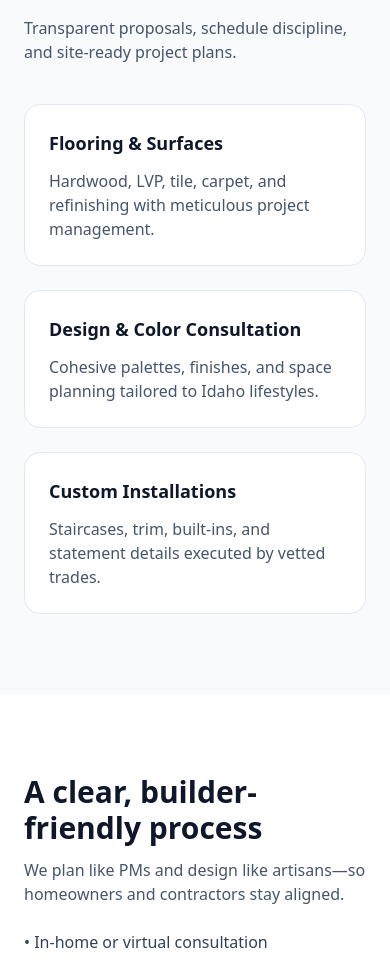
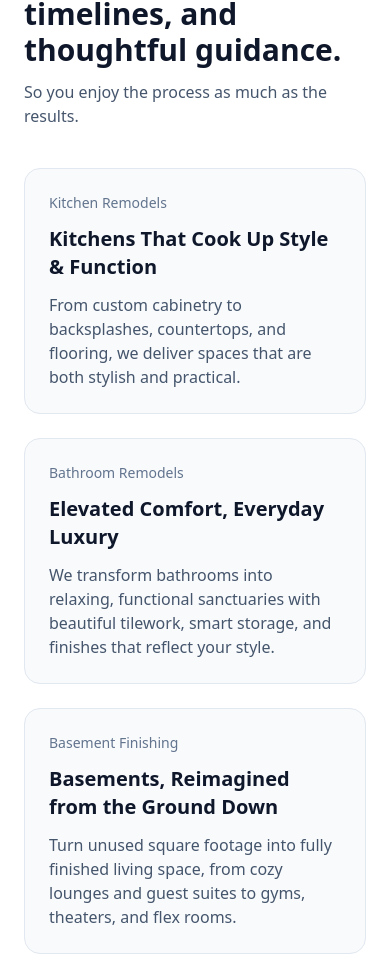
Before and after one commit to interiorsofcalifornia/interiors-of-idaho, a Next.js app: page / in a window 390 px wide. Shown: the part 1019-1989 px from the top of the page. Built offline with nearby package versions, Linux system fonts and the light colour scheme.

Commit message:
Match Idaho site more closely to California

```diff
--- a/src/app/page.tsx
+++ b/src/app/page.tsx
@@ -1,42 +1,98 @@
 "use client";
 
-const features = [
+const services = [
   {
-    title: "Flooring & Surfaces",
-    desc: "Hardwood, LVP, tile, carpet, and refinishing with meticulous project management.",
+    eyebrow: "Kitchen Remodels",
+    title: "Kitchens That Cook Up Style & Function",
+    desc: "From custom cabinetry to backsplashes, countertops, and flooring, we deliver spaces that are both stylish and practical.",
   },
   {
-    title: "Design & Color Consultation",
-    desc: "Cohesive palettes, finishes, and space planning tailored to Idaho lifestyles.",
+    eyebrow: "Bathroom Remodels",
+    title: "Elevated Comfort, Everyday Luxury",
+    desc: "We transform bathrooms into relaxing, functional sanctuaries with beautiful tilework, smart storage, and finishes that reflect your style.",
   },
   {
-    title: "Custom Installations",
-    desc: "Staircases, trim, built-ins, and statement details executed by vetted trades.",
+    eyebrow: "Basement Finishing",
+    title: "Basements, Reimagined from the Ground Down",
+    desc: "Turn unused square footage into fully finished living space, from cozy lounges and guest suites to gyms, theaters, and flex rooms.",
+  },
+  {
+    eyebrow: "Flooring Installation",
+    title: "Flooring That Elevates Every Step",
+    desc: "Hardwood, tile, carpet, luxury vinyl, engineered flooring, and stone installed with care and built to last.",
+  },
+  {
+    eyebrow: "Custom Installations",
+    title: "Craftsmanship That Stands Out",
+    desc: "Trim, built-ins, stair details, and architectural touches that make a house feel truly custom.",
+  },
+  {
+    eyebrow: "Outdoor Living",
+    title: "Spaces Designed for Entertaining",
+    desc: "Covered patios, transitional indoor-outdoor finishes, and details that create a polished, welcoming atmosphere.",
   },
 ];
 
 const steps = [
-  "In-home or virtual consultation",
-  "Detailed proposal & scheduling",
-  "Material sourcing & logistics",
-  "White-glove installation & walkthrough",
+  {
+    number: "1",
+    title: "Schedule a Free Consultation",
+    desc: "Tell us about your vision and your space.",
+  },
+  {
+    number: "2",
+    title: "Get a Custom Plan & Quote",
+    desc: "Clear scope, timeline, and estimate with no surprises.",
+  },
+  {
+    number: "3",
+    title: "Watch Your Dream Take Shape",
+    desc: "Expert craftsmanship brings your project to life.",
+  },
+];
+
+const whyChoose = [
+  {
+    title: "Quality Craftsmanship",
+    desc: "Detail-driven installs and finishes that are built to last.",
+  },
+  {
+    title: "Clear Communication",
+    desc: "Transparent pricing, steady timelines, and proactive updates.",
+  },
+  {
+    title: "Locally Focused Service",
+    desc: "Serving Idaho homeowners with responsive, reliable support.",
+  },
+  {
+    title: "Function + Style",
+    desc: "Design-forward solutions that work beautifully for everyday living.",
+  },
+];
+
+const processImages = [
+  { src: "/hero.jpg", alt: "Primary bedroom with warm wood ceiling and carpet" },
+  { src: "/living.jpg", alt: "Modern living room with dark flooring and art" },
+  { src: "/bedroom.jpg", alt: "Cozy bedroom with soft carpet and layered textures" },
 ];
 
 const gallery = [
-  { src: "/living.jpg", alt: "Open living space" },
-  { src: "/kitchen.jpg", alt: "Modern kitchen remodel" },
-  { src: "/bathroom.jpg", alt: "Modern bathroom design" },
-  { src: "/tile-floor.jpg", alt: "Stone flooring detail" },
-  { src: "/bedroom.jpg", alt: "Soft neutral bedroom design" },
-  { src: "/outdoor.jpg", alt: "Outdoor patio and entertaining space" },
-  { src: "/kitchen-2.jpg", alt: "Bright kitchen design" },
-  { src: "/shower.jpg", alt: "Custom shower install" },
+  { src: "/hero.jpg", alt: "Primary bedroom with warm wood ceiling and carpet" },
+  { src: "/living.jpg", alt: "Modern living room with dark flooring and art" },
+  { src: "/bedroom.jpg", alt: "Cozy bedroom with soft carpet and layered textures" },
+  { src: "/carpet-bedroom.jpg", alt: "Large finished basement with wall-to-wall carpet" },
+  { src: "/outdoor.jpg", alt: "Covered veranda with fireplace and outdoor lounge" },
+  { src: "/kitchen.jpg", alt: "Kitchen view toward island with stone countertop" },
+  { src: "/kitchen-2.jpg", alt: "Bright kitchen with custom finishes" },
+  { src: "/tile-floor.jpg", alt: "Warm stone flooring detail" },
+  { src: "/bathroom.jpg", alt: "Contemporary bath with large-format tile and shower" },
+  { src: "/shower.jpg", alt: "Bathroom with custom glass shower" },
 ];
 
 export default function InteriorsOfIdahoLanding() {
   return (
     <div className="min-h-screen bg-white text-slate-900">
-      <header className="sticky top-0 z-40 w-full border-b border-slate-200 bg-white/90">
+      <header className="sticky top-0 z-40 w-full border-b border-slate-200 bg-white/90 backdrop-blur">
         <div className="mx-auto flex max-w-7xl items-center justify-between px-6 py-4">
           <div className="flex items-center gap-3">
             <img
@@ -49,24 +105,24 @@ export default function InteriorsOfIdahoLanding() {
           <nav className="hidden items-center gap-6 text-sm md:flex">
             <a href="#services" className="hover:opacity-70">Services</a>
             <a href="#process" className="hover:opacity-70">Process</a>
-            <a href="#work" className="hover:opacity-70">Work</a>
+            <a href="#gallery" className="hover:opacity-70">Gallery</a>
             <a href="#about" className="hover:opacity-70">About</a>
             <a href="#contact" className="hover:opacity-70">Contact</a>
           </nav>
 
           <a
             href="#contact"
-            className="inline-flex items-center rounded-2xl bg-slate-900 px-4 py-2 text-white"
+            className="inline-flex items-center rounded-full bg-slate-900 px-5 py-2.5 text-white"
           >
-            Book a consult
+            Request a Free Estimate
           </a>
         </div>
       </header>
 
-      <section className="relative min-h-[78vh] overflow-hidden flex items-center">
+      <section className="relative flex min-h-[78vh] items-center overflow-hidden">
         <div className="absolute inset-0 -z-20">
           <img
-            src="https://images.unsplash.com/photo-1524758631624-e2822e304c36?q=80&w=2200&auto=format&fit=crop"
+            src="/hero.jpg"
             alt="Premium Idaho interior"
             className="h-full w-full object-cover"
           />
@@ -74,7 +130,7 @@ export default function InteriorsOfIdahoLanding() {
 
         <div className="absolute inset-0 -z-10 bg-black/55" />
 
-        <div className="pointer-events-none absolute inset-0 -z-0">
+        <div className="pointer-events-none absolute inset-0">
           <div className="absolute left-[18%] top-[14%] h-2 w-2 rounded-full bg-white/80 shadow-[0_0_18px_rgba(255,255,255,0.9)]" />
           <div className="absolute left-[33%] top-[18%] h-2 w-2 rounded-full bg-white/70 shadow-[0_0_18px_rgba(255,255,255,0.9)]" />
           <div className="absolute left-[47%] top-[12%] h-2 w-2 rounded-full bg-white/75 shadow-[0_0_18px_rgba(255,255,255,0.9)]" />
@@ -87,7 +143,7 @@ export default function InteriorsOfIdahoLanding() {
         <div className="relative mx-auto max-w-7xl px-6 py-24">
           <div className="max-w-4xl">
             <p className="text-xs uppercase tracking-[0.22em] text-white/80">
-              SERVING ALL OF IDAHO
+              Serving All of Idaho
             </p>
 
             <h1 className="mt-4 text-5xl font-semibold leading-[0.95] text-white md:text-7xl">
@@ -99,9 +155,7 @@ export default function InteriorsOfIdahoLanding() {
             </h2>
 
             <p className="mt-8 max-w-3xl text-xl leading-relaxed text-white/85">
-              From concept to installation, we bring refined flooring, finishes, and
-              spaces to life. Interior remodeling managed end-to-end for a seamless
-              experience.
+              From concept to installation, we bring refined flooring, finishes, and spaces to life. Interior remodeling managed end-to-end for a seamless experience.
             </p>
 
             <div className="mt-10 flex flex-wrap gap-4">
@@ -112,7 +166,7 @@ export default function InteriorsOfIdahoLanding() {
                 Request a Free Estimate
               </a>
               <a
-                href="#work"
+                href="#gallery"
                 className="rounded-full border border-white/40 bg-white/10 px-8 py-4 text-lg font-medium text-white backdrop-blur-sm"
               >
                 See our Gallery
@@ -122,25 +176,29 @@ export default function InteriorsOfIdahoLanding() {
         </div>
       </section>
 
-      <section id="services" className="bg-slate-50 py-20">
+      <section id="services" className="bg-white py-20">
         <div className="mx-auto max-w-7xl px-6">
           <div className="mb-10 max-w-2xl">
-            <h2 className="text-3xl font-semibold md:text-4xl">
-              Full-service interiors & execution
+            <p className="text-sm uppercase tracking-[0.15em] text-slate-500">
+              Built on Craftsmanship
+            </p>
+            <h2 className="mt-2 text-3xl font-semibold md:text-4xl">
+              Up-front costs, steady timelines, and thoughtful guidance.
             </h2>
             <p className="mt-3 text-slate-600">
-              Transparent proposals, schedule discipline, and site-ready project plans.
+              So you enjoy the process as much as the results.
             </p>
           </div>
 
-          <div className="grid gap-6 md:grid-cols-3">
-            {features.map((f) => (
+          <div className="grid gap-6 md:grid-cols-2 xl:grid-cols-3">
+            {services.map((service) => (
               <div
-                key={f.title}
-                className="rounded-2xl border border-slate-200 bg-white p-6"
+                key={service.title}
+                className="rounded-2xl border border-slate-200 bg-slate-50 p-6"
               >
-                <h3 className="text-lg font-semibold">{f.title}</h3>
-                <p className="mt-3 text-slate-600">{f.desc}</p>
+                <p className="text-sm font-medium text-slate-500">{service.eyebrow}</p>
+                <h3 className="mt-3 text-xl font-semibold">{service.title}</h3>
+                <p className="mt-3 text-slate-600">{service.desc}</p>
               </div>
             ))}
           </div>
@@ -148,83 +206,111 @@ export default function InteriorsOfIdahoLanding() {
       </section>
 
       <section id="process" className="py-20">
-        <div className="mx-auto grid max-w-7xl items-center gap-12 px-6 md:grid-cols-2">
-          <div>
-            <h2 className="text-3xl font-semibold md:text-4xl">
-              A clear, builder-friendly process
-            </h2>
-            <p className="mt-3 text-slate-600">
-              We plan like PMs and design like artisans—so homeowners and contractors stay aligned.
-            </p>
+        <div className="mx-auto max-w-7xl px-6">
+          <p className="text-sm uppercase tracking-[0.15em] text-slate-500">
+            How We Work
+          </p>
+          <h2 className="mt-2 text-3xl font-semibold md:text-4xl">
+            Our Simple 3-Step Process
+          </h2>
 
-            <ul className="mt-6 space-y-3">
-              {steps.map((s) => (
-                <li key={s} className="text-slate-700">• {s}</li>
-              ))}
-            </ul>
+          <div className="mt-12 grid gap-6 md:grid-cols-3">
+            {steps.map((step) => (
+              <div key={step.number} className="rounded-2xl border border-slate-200 bg-white p-6">
+                <div className="text-3xl font-semibold text-slate-900">{step.number}</div>
+                <h3 className="mt-4 text-xl font-semibold">{step.title}</h3>
+                <p className="mt-3 text-slate-600">{step.desc}</p>
+              </div>
+            ))}
           </div>
 
-          <div className="grid grid-cols-2 gap-3">
-            {gallery.slice(0, 4).map((g) => (
+          <div className="mt-12 grid gap-4 md:grid-cols-3">
+            {processImages.map((img) => (
               <img
-                key={g.src}
-                src={g.src}
-                alt={g.alt}
-                className="h-48 w-full rounded-2xl object-cover"
+                key={img.src}
+                src={img.src}
+                alt={img.alt}
+                className="h-72 w-full rounded-2xl object-cover"
               />
             ))}
           </div>
         </div>
       </section>
 
-      <section id="work" className="bg-slate-50 py-20">
+      <section className="bg-slate-50 py-20">
         <div className="mx-auto max-w-7xl px-6">
-          <div className="mb-8 flex items-center justify-between">
+          <h2 className="text-3xl font-semibold md:text-4xl">
+            Why choose Interiors of Idaho?
+          </h2>
+          <p className="mt-3 max-w-2xl text-slate-600">
+            Quality craftsmanship, clear communication, and a team focused on function + style.
+          </p>
+
+          <div className="mt-10 grid gap-6 md:grid-cols-2 xl:grid-cols-4">
+            {whyChoose.map((item) => (
+              <div key={item.title} className="rounded-2xl bg-white p-6">
+                <h3 className="text-lg font-semibold">{item.title}</h3>
+                <p className="mt-3 text-slate-600">{item.desc}</p>
+              </div>
+            ))}
+          </div>
+
+          <div className="mt-10">
+            <a
+              href="#contact"
+              className="inline-flex items-center rounded-full bg-slate-900 px-6 py-3 text-white"
+            >
+              Request a Free Estimate
+            </a>
+          </div>
+        </div>
+      </section>
+
+      <section id="gallery" className="py-20">
+        <div className="mx-auto max-w-7xl px-6">
+          <div className="mb-8 flex flex-col gap-4 md:flex-row md:items-end md:justify-between">
             <div>
-              <h2 className="text-3xl font-semibold md:text-4xl">
-                Selected projects
+              <p className="text-sm uppercase tracking-[0.15em] text-slate-500">
+                Gallery
+              </p>
+              <h2 className="mt-2 text-3xl font-semibold md:text-4xl">
+                Refined interiors across Idaho.
               </h2>
-              <p className="mt-2 text-slate-600">
-                A few recent transformations.
-              </p>
             </div>
 
             <a
               href="#contact"
-              className="rounded-2xl border border-slate-300 bg-white px-4 py-2 text-slate-900"
+              className="inline-flex items-center rounded-full border border-slate-300 px-5 py-3 text-slate-900"
             >
               Request a full portfolio
             </a>
           </div>
 
-          <div className="grid gap-4 md:grid-cols-4">
-            {gallery.map((g) => (
+          <div className="grid gap-4 md:grid-cols-2 xl:grid-cols-4">
+            {gallery.map((img) => (
               <img
-                key={g.src}
-                src={g.src}
-                alt={g.alt}
-                className="h-56 w-full rounded-2xl object-cover"
+                key={img.src}
+                src={img.src}
+                alt={img.alt}
+                className="h-64 w-full rounded-2xl object-cover"
               />
             ))}
           </div>
         </div>
       </section>
 
-      <section id="about" className="py-20">
+      <section id="about" className="bg-slate-50 py-20">
         <div className="mx-auto max-w-5xl px-6 text-center">
           <h2 className="text-3xl font-semibold md:text-4xl">
             Rooted in Idaho craftsmanship
           </h2>
           <p className="mx-auto mt-4 max-w-3xl text-slate-700">
-            Interiors of Idaho offers design, sourcing, and installation under
-            one roof. We’re known for precise scheduling, transparent budgets,
-            and considerate site practices—so your home looks extraordinary and
-            the process feels easy.
+            Interiors of Idaho brings design, sourcing, and installation together under one roof. We’re known for precise scheduling, transparent budgets, and considerate site practices, so your home looks extraordinary and the process feels effortless.
           </p>
         </div>
       </section>
 
-      <section id="contact" className="bg-slate-50 py-20">
+      <section id="contact" className="py-20">
         <div className="mx-auto max-w-5xl px-6">
           <div className="grid items-start gap-10 md:grid-cols-2">
             <div>
@@ -232,14 +318,13 @@ export default function InteriorsOfIdahoLanding() {
                 Let’s plan your project
               </h2>
               <p className="mt-3 text-slate-600">
-                Tell us a bit about your space and timeline. We’ll respond
-                within one business day.
+                Tell us a bit about your space and timeline. We’ll respond within one business day.
               </p>
 
               <div className="mt-6 space-y-3 text-slate-700">
                 <p>(208) 204-6061</p>
                 <p>interiorsofidaho@gmail.com</p>
-                <p>Serving all of Idaho</p>
+                <p>Serving All of Idaho</p>
                 <p>@interiors.of.idaho</p>
               </div>
             </div>
@@ -247,35 +332,13 @@ export default function InteriorsOfIdahoLanding() {
             <div className="rounded-2xl border border-slate-200 bg-white p-6">
               <form className="space-y-4" onSubmit={(e) => e.preventDefault()}>
                 <div className="grid gap-3 md:grid-cols-2">
-                  <input
-                    className="w-full rounded-xl border border-slate-300 px-4 py-3"
-                    placeholder="Name"
-                    required
-                  />
-                  <input
-                    className="w-full rounded-xl border border-slate-300 px-4 py-3"
-                    type="email"
-                    placeholder="Email"
-                    required
-                  />
+                  <input className="w-full rounded-xl border border-slate-300 px-4 py-3" placeholder="Name" required />
+                  <input className="w-full rounded-xl border border-slate-300 px-4 py-3" type="email" placeholder="Email" required />
                 </div>
-
-                <input
-                  className="w-full rounded-xl border border-slate-300 px-4 py-3"
-                  placeholder="Phone"
-                />
-                <input
-                  className="w-full rounded-xl border border-slate-300 px-4 py-3"
-                  placeholder="City / Neighborhood"
-                />
-                <textarea
-                  className="min-h-[120px] w-full rounded-xl border border-slate-300 px-4 py-3"
-                  placeholder="Tell us about your project…"
-                />
-                <button
-                  type="submit"
-                  className="w-full rounded-2xl bg-slate-900 px-4 py-3 text-white"
-                >
+                <input className="w-full rounded-xl border border-slate-300 px-4 py-3" placeholder="Phone" />
+                <input className="w-full rounded-xl border border-slate-300 px-4 py-3" placeholder="City / Neighborhood" />
+                <textarea className="min-h-[120px] w-full rounded-xl border border-slate-300 px-4 py-3" placeholder="Tell us about your project…" />
+                <button type="submit" className="w-full rounded-full bg-slate-900 px-4 py-3 text-white">
                   Submit inquiry
                 </button>
               </form>
@@ -284,16 +347,13 @@ export default function InteriorsOfIdahoLanding() {
         </div>
       </section>
 
-      <footer className="py-12">
+      <footer className="border-t border-slate-200 py-10">
         <div className="mx-auto flex max-w-7xl flex-col items-center justify-between gap-4 px-6 md:flex-row">
           <p className="text-sm text-slate-600">
             © {new Date().getFullYear()} Interiors of Idaho. All rights reserved.
           </p>
-
-          <div className="text-xs text-slate-500">
-            <a href="#" className="hover:underline">Privacy</a>{" "}
-            ·{" "}
-            <a href="#" className="hover:underline">Terms</a>
+          <div className="text-sm text-slate-500">
+            interiorsofidaho@gmail.com · Instagram · Privacy · Terms
           </div>
         </div>
       </footer>
```
